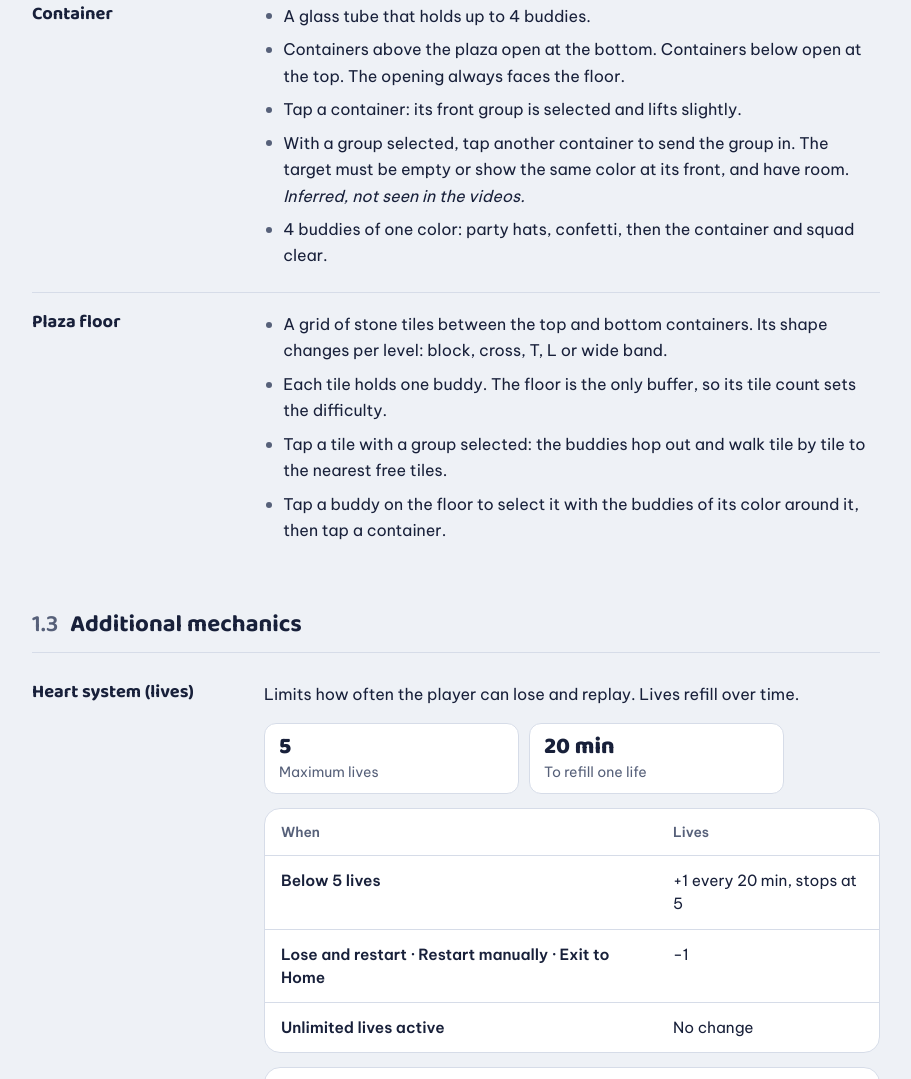
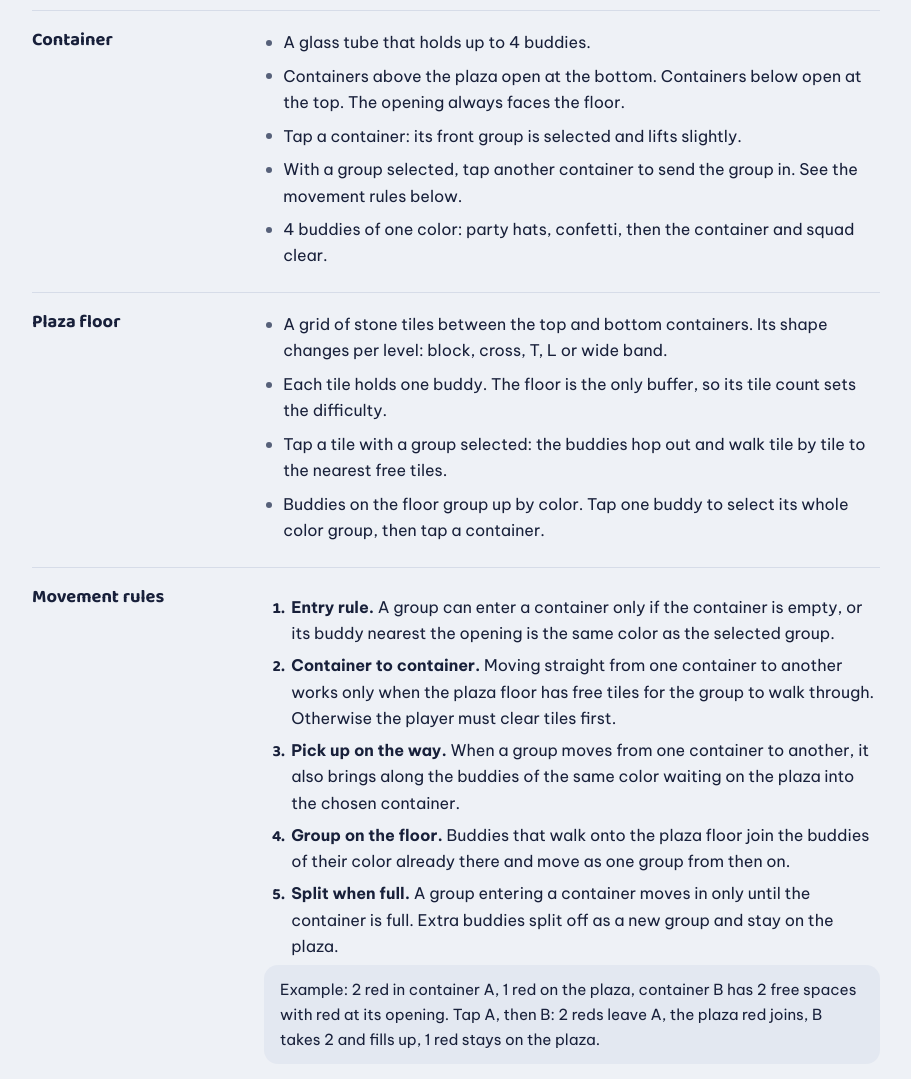
Before and after one commit to hvtanh07/gdd-squad-sort, a plain HTML site: page index.html in a window 1280 px wide. Shown: the part 1692-2771 px from the top of the page, without its empty margins (336-1247 px from the left). Drawn offline with Linux system fonts and the light colour scheme; animation ran at ten frames a second.

Commit message:
GDD: add buddy movement rules (#4)
Claude-Session: https://claude.ai/code/session_017hBNgheQtvkWi9yVVgHdbM

Co-authored-by: Claude <noreply@anthropic.com>

```diff
--- a/index.html
+++ b/index.html
@@ -984,7 +984,7 @@ function view(l){
     ]))+
     ent(t('Win and lose','Thắng và thua'),params([
       [t('Win','Thắng'),t(`Every buddy is in a full single-color squad. All containers clear.`,`Mọi buddy đều nằm trong squad 4 con cùng màu. Mọi container đã được dọn.`)],
-      [t('Lose','Thua'),t(`No legal move is left: the floor tiles are full and no container can take a group. `,`Không còn nước đi hợp lệ: sân đã kín ô và không container nào nhận được nhóm nào. `)+`<i>${inf}</i>`],
+      [t('Lose','Thua'),t(`No legal move is left: the floor tiles are full, so containers cannot pass groups to each other, and no container accepts a group from the floor (entry rule in 1.2). `,`Không còn nước đi hợp lệ: sân đã kín ô nên các container không chuyền nhóm cho nhau được, và không container nào nhận nhóm từ sân (điều kiện vào ở 1.2). `)+`<i>${inf}</i>`],
       [t('Limits','Giới hạn'),t(`No move counter and no timer in levels 1–13.`,`Màn 1–13 không có giới hạn move và không có đồng hồ.`)]
     ]));
 
@@ -1003,8 +1003,8 @@ function view(l){
       t(`Containers above the plaza open at the bottom. Containers below open at the top. The opening always faces the floor.`,
         `Container phía trên sân mở ở đáy. Container phía dưới mở ở đỉnh. Miệng luôn quay về phía sân.`),
       t(`Tap a container: its front group is selected and lifts slightly.`,`Chạm vào container: nhóm ở đầu được chọn và nhấc nhẹ lên.`),
-      t(`With a group selected, tap another container to send the group in. The target must be empty or show the same color at its front, and have room. `,
-        `Khi đang chọn một nhóm, chạm container khác để đưa nhóm vào. Container đích phải trống hoặc có buddy đầu cùng màu, và còn chỗ. `)+`<i>${inf}</i>`,
+      t(`With a group selected, tap another container to send the group in. See the movement rules below.`,
+        `Khi đang chọn một nhóm, chạm container khác để đưa nhóm vào. Xem luật di chuyển bên dưới.`),
       t(`4 buddies of one color: party hats, confetti, then the container and squad clear.`,`Đủ 4 buddy cùng màu: đội mũ tiệc, pháo giấy, rồi container và squad biến mất.`)
     ]))+
     ent(nm('Plaza floor','Sân'),ul([
@@ -1014,9 +1014,21 @@ function view(l){
         `Mỗi ô chứa một buddy. Sân là chỗ đệm duy nhất, nên số ô quyết định độ khó.`),
       t(`Tap a tile with a group selected: the buddies hop out and walk tile by tile to the nearest free tiles.`,
         `Chạm vào một ô khi đang chọn nhóm: các buddy nhảy ra và đi từng ô tới các ô trống gần nhất.`),
-      t(`Tap a buddy on the floor to select it with the buddies of its color around it, then tap a container.`,
-        `Chạm vào buddy trên sân để chọn nó cùng các buddy cùng màu bên cạnh, rồi chạm vào container.`)
-    ]));
+      t(`Buddies on the floor group up by color. Tap one buddy to select its whole color group, then tap a container.`,
+        `Buddy trên sân tự gom nhóm theo màu. Chạm một buddy để chọn cả nhóm cùng màu, rồi chạm vào container.`)
+    ]))+
+    ent(t('Movement rules','Luật di chuyển'),ol([
+      t(`<b>Entry rule.</b> A group can enter a container only if the container is empty, or its buddy nearest the opening is the same color as the selected group.`,
+        `<b>Điều kiện vào.</b> Nhóm chỉ đi vào một container nếu container đó trống, hoặc buddy gần cửa nhất cùng màu với nhóm được chọn.`),
+      t(`<b>Container to container.</b> Moving straight from one container to another works only when the plaza floor has free tiles for the group to walk through. Otherwise the player must clear tiles first.`,
+        `<b>Từ container sang container.</b> Chỉ đi thẳng từ container này sang container khác được khi sân còn ô trống để nhóm đi qua. Nếu không, người chơi phải dọn bớt ô trước.`),
+      t(`<b>Pick up on the way.</b> When a group moves from one container to another, it also brings along the buddies of the same color waiting on the plaza into the chosen container.`,
+        `<b>Gom thêm trên đường.</b> Khi nhóm di chuyển từ container này sang container khác, nhóm dẫn theo cả các buddy cùng màu đang đứng trên sân vào container được chọn.`),
+      t(`<b>Group on the floor.</b> Buddies that walk onto the plaza floor join the buddies of their color already there and move as one group from then on.`,
+        `<b>Gom nhóm trên sân.</b> Buddy đi ra sân sẽ tự nhập với các buddy cùng màu đang ở đó và từ đó di chuyển theo nhóm.`),
+      t(`<b>Split when full.</b> A group entering a container moves in only until the container is full. Extra buddies split off as a new group and stay on the plaza.`,
+        `<b>Tách nhóm khi đầy.</b> Nhóm đi vào container chỉ đi tới khi container đầy. Nếu dư, nhóm tách ra: một phần vào container tới khi đầy, phần còn lại ở lại sân.`)
+    ])+`<p class="note">${t('Example: 2 red in container A, 1 red on the plaza, container B has 2 free spaces with red at its opening. Tap A, then B: 2 reds leave A, the plaza red joins, B takes 2 and fills up, 1 red stays on the plaza.','Ví dụ: container A có 2 đỏ, sân có 1 đỏ, container B còn 2 chỗ và buddy gần cửa là đỏ. Chạm A rồi B: 2 đỏ rời A, nhập với 1 đỏ trên sân, B nhận 2 con là đầy, 1 đỏ ở lại sân.')}</p>`);
 
   /* FIXED: 1.3 is shared logic across projects. Keep it as it is and only change the numbers. */
 
@@ -1620,6 +1632,10 @@ function view(l){
   const day=(title,body)=>`<div class="sub"><h3><span>${title}</span></h3>${body}</div>`;
   B['change-note']=`<p class="sec-intro">${t('Changes made to this GDD, newest day first.','Các thay đổi của tài liệu này, ngày mới nhất ở trên cùng.')}</p>`+
     day(t('25 Nov 2026','25/11/2026'),
+      ent(t('Movement rules','Luật di chuyển'),ul([
+        t(`Added 5 buddy movement rules to 1.2: entry rule, container to container needs free plaza tiles, pick up same-color buddies on the way, auto-group on the floor, split when the container is full.`,`Thêm 5 luật di chuyển của buddy vào 1.2: điều kiện vào, đi từ container sang container cần sân còn ô trống, gom thêm buddy cùng màu trên đường, tự gom nhóm trên sân, tách nhóm khi container đầy.`),
+        t(`Lose condition in 1.1 now follows these rules.`,`Điều kiện thua ở 1.1 cập nhật theo các luật này.`)
+      ]))+
       ent(t('Hero and overview','Hình đầu trang và tổng quan'),ul([
         t(`The play-screen sketch now animates: a red pair walks into a bottom container and the squad clears. Pause stops it.`,`Hình màn chơi giờ có chuyển động: cặp buddy đỏ đi vào container dưới và squad biến mất. Nút Dừng sẽ dừng lại.`),
         t(`Removed the booster bar (part E) from the sketch and the “Early levels seen in the videos” table from 1.1.`,`Bỏ thanh công cụ (phần E) khỏi hình và bỏ bảng “Các màn đầu thấy trong video” ở mục 1.1.`)
```
